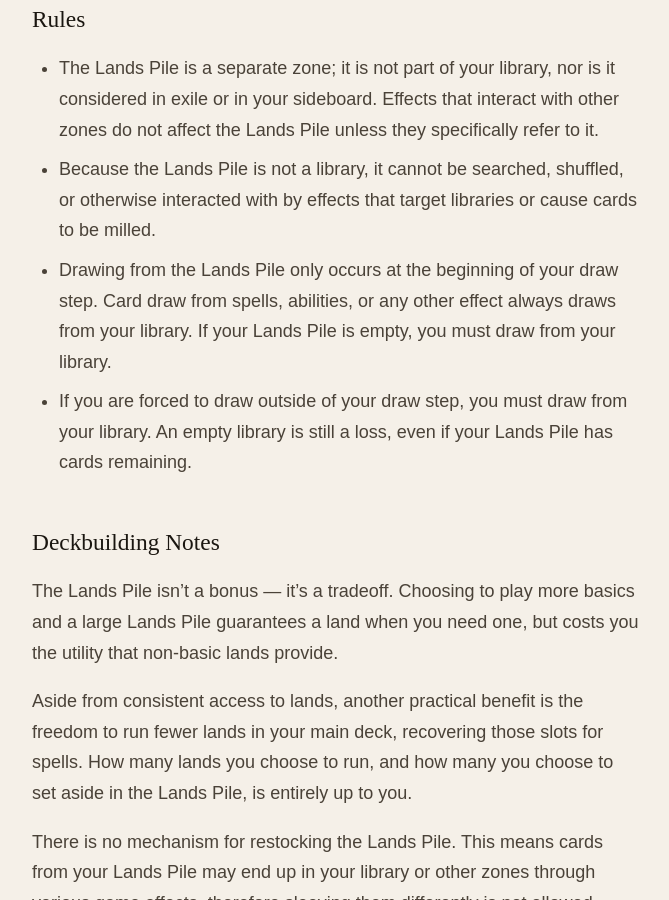
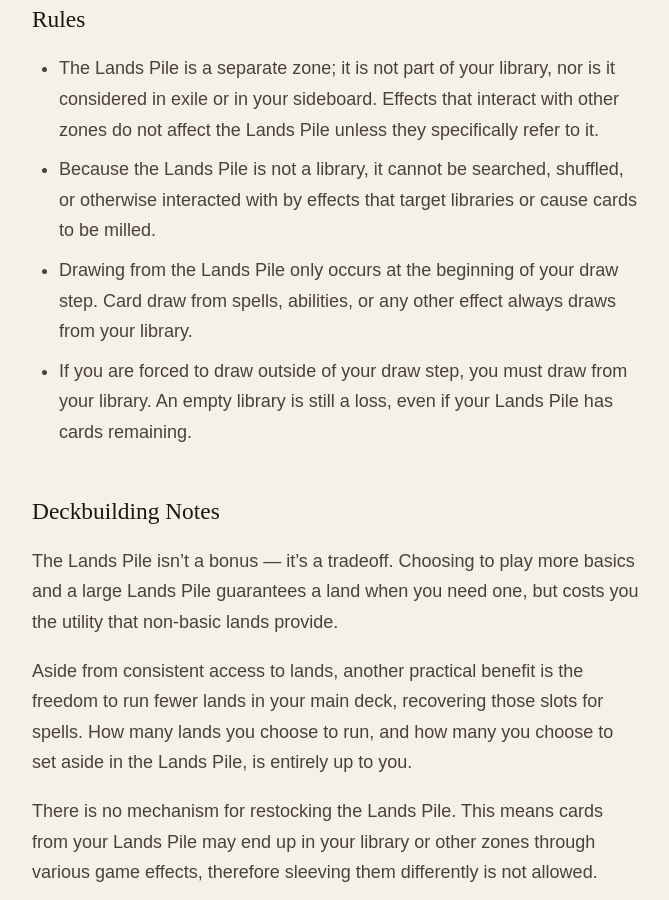
Before and after one commit to murtaugh/MTG-Lands-Pile, a Jekyll site: the page built from index.md, in a window 1280 px wide and 900 px high, scrolled down 1365 px. Shown: the whole window, without its empty margins (304-973 px from the left). Built offline with Jekyll 4.4.1, drawn with Linux system fonts in a browser that asks for light colours; some web fonts are replaced.

Commit message:
Update index.md

```diff
--- a/index.md
+++ b/index.md
@@ -35,7 +35,7 @@ Each player begins the game with an emblem with the following ability:
 
 - The Lands Pile is a separate zone; it is not part of your library, nor is it considered in exile or in your sideboard. Effects that interact with other zones do not affect the Lands Pile unless they specifically refer to it.
 - Because the Lands Pile is not a library, it cannot be searched, shuffled, or otherwise interacted with by effects that target libraries or cause cards to be milled.
-- Drawing from the Lands Pile only occurs at the beginning of your draw step. Card draw from spells, abilities, or any other effect always draws from your library. If your Lands Pile is empty, you must draw from your library.
+- Drawing from the Lands Pile only occurs at the beginning of your draw step. Card draw from spells, abilities, or any other effect always draws from your library.
 - If you are forced to draw outside of your draw step, you must draw from your library. An empty library is still a loss, even if your Lands Pile has cards remaining.
 
 ---
```
